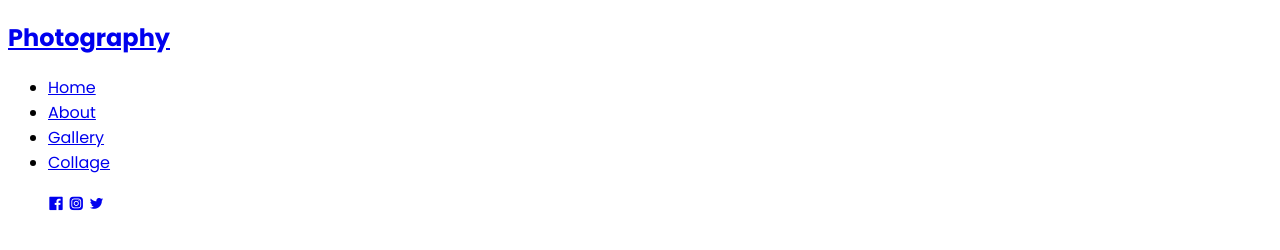
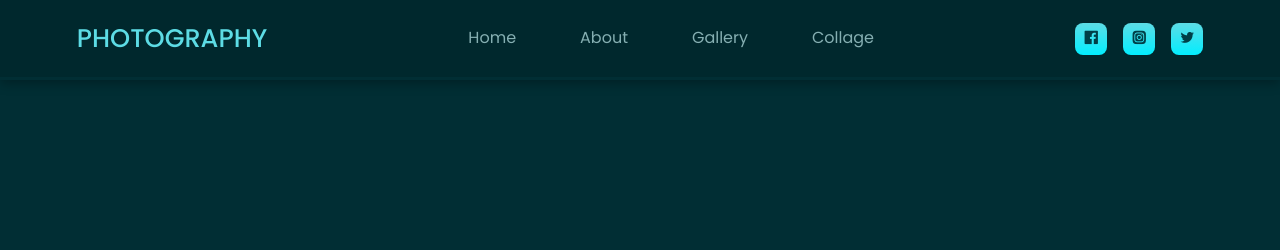
Before and after one commit to mostafizzfuad/photography, a plain HTML site: page index.html in a window 1280 px wide. Drawn offline with nearby package versions, Linux system fonts and the light colour scheme.

Commit message:
update code

```diff
--- a/style.css
+++ b/style.css
@@ -1,5 +1,138 @@
 @import url("https://fonts.googleapis.com/css2?family=Poppins:wght@100;200;300;400;500;600;700;800;900&display=swap");
+
+:root {
+    --color-primary: #02eeff;
+    --color-primary-variant: #5ddce5;
+    --color-bg-1: #001517;
+    --color-bg-2: #00282d;
+    --color-bg-3: #012e34;
+    --color-bg-4: #003f47;
+    --color-light: #85afb2;
+    --color-white: #e6e6e6;
+
+    --container-width-lg: 88%;
+    --container-width-md: 92%;
+
+    --transition: all 0.3s ease-in-out;
+}
+
+* {
+    margin: 0;
+    padding: 0;
+    box-sizing: border-box;
+    border: 0;
+    outline: 0;
+    list-style: none;
+    text-decoration: none;
+}
+
+html {
+    scroll-behavior: smooth;
+}
 
 body {
     font-family: "Poppins", sans-serif;
+    background-color: var(--color-bg-3);
+    color: var(--color-light);
+    line-height: 1.8;
+    overflow-x: hidden;
 }
+
+h1,
+h2 {
+    line-height: 1.2;
+    font-weight: 400;
+}
+
+h1 {
+    font-size: 4rem;
+    color: var(--color-white);
+}
+
+h2 {
+    font-size: 3.5rem;
+}
+
+a {
+    color: var(--color-light);
+    transition: var(--transition);
+}
+
+a:hover {
+    color: var(--color-primary);
+}
+
+.container {
+    width: var(--container-width-lg);
+    margin: 0 auto;
+    max-width: 2160px;
+}
+
+img {
+    display: block;
+    width: 100%;
+    object-fit: cover;
+}
+
+
+
+/*--=============== navbar start ===============--*/
+nav {
+    width: 100vw;
+    height: calc(16px * 5);
+    /* display: flex;
+    justify-content: center;
+    align-items: center; */
+    display: grid;
+    place-items: center;
+    position: fixed;
+    top: 0;
+    left: 0;
+    z-index: 99;
+    background: var(--color-bg-2);
+    border-bottom: 0.2rem solid var(--color-bg-3);
+    box-shadow: 0 0.2rem 0.7rem rgba(0 0 0 / 0.3);
+}
+
+.nav-container {
+    height: 100%;
+    display: flex;
+    justify-content: space-between;
+    align-items: center;
+}
+
+.nav-logo h2 {
+    font-size: 1.6rem;
+    text-transform: uppercase;
+    font-weight: 500;
+    color: var(--color-primary-variant);
+}
+
+.nav-links {
+    display: flex;
+    gap: 4rem;
+}
+
+.nav-socials {
+    display: flex;
+    gap: 1rem;
+}
+
+.nav-socials a {
+    width: 2rem;
+    height: 2rem;
+    display: flex;
+    justify-content: center;
+    align-items: center;
+    background-image: linear-gradient(
+        var(--color-primary-variant),
+        var(--color-primary));
+    color: var(--color-bg-4);
+    border-radius: 0.5rem;
+    transition: var(--transition);
+}
+
+.nav-socials a:hover {
+    box-shadow: 0 1rem 1rem rgba(0 0 0 / 0.5);
+}
+/*--=============== navbar end ===============--*/
```
